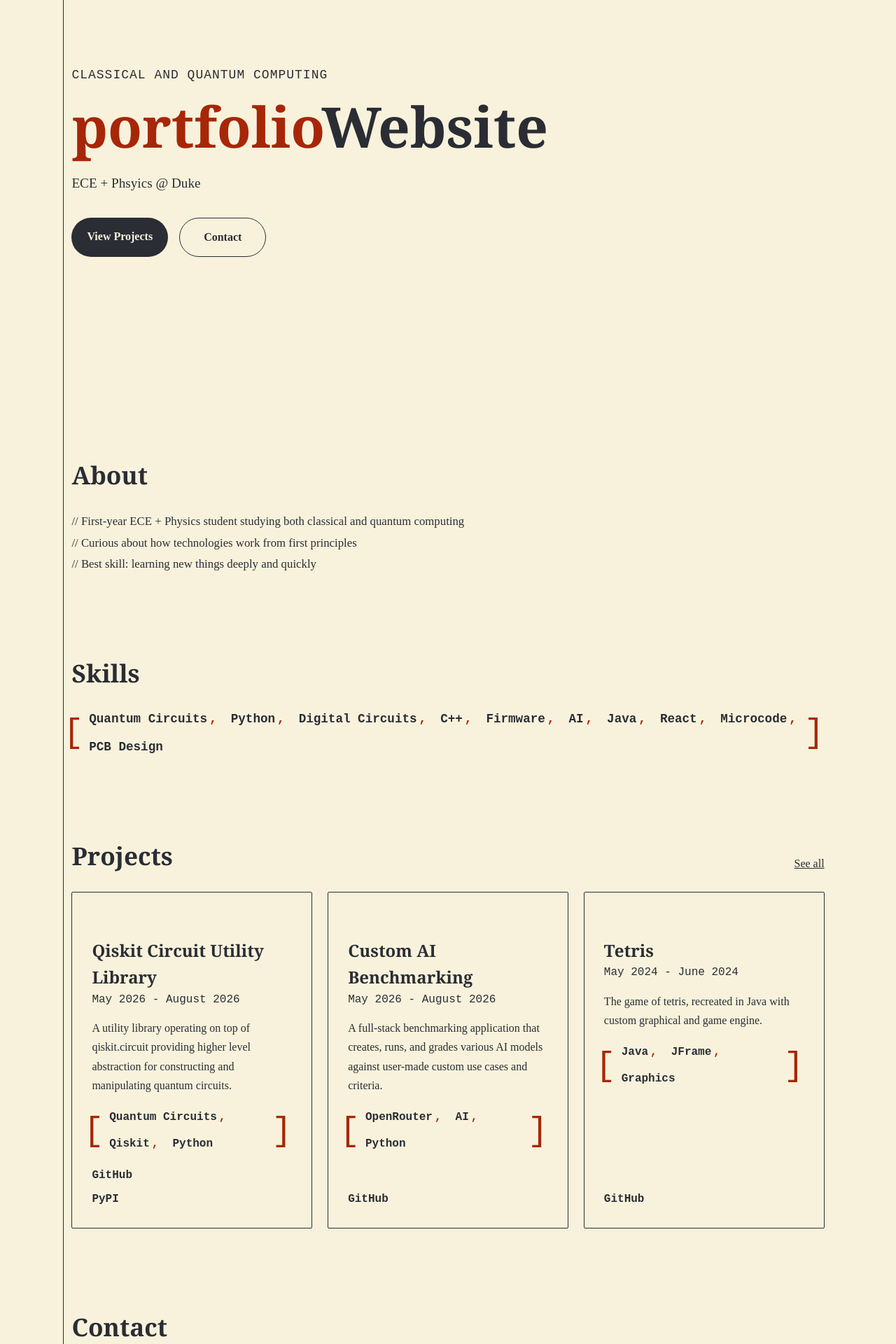
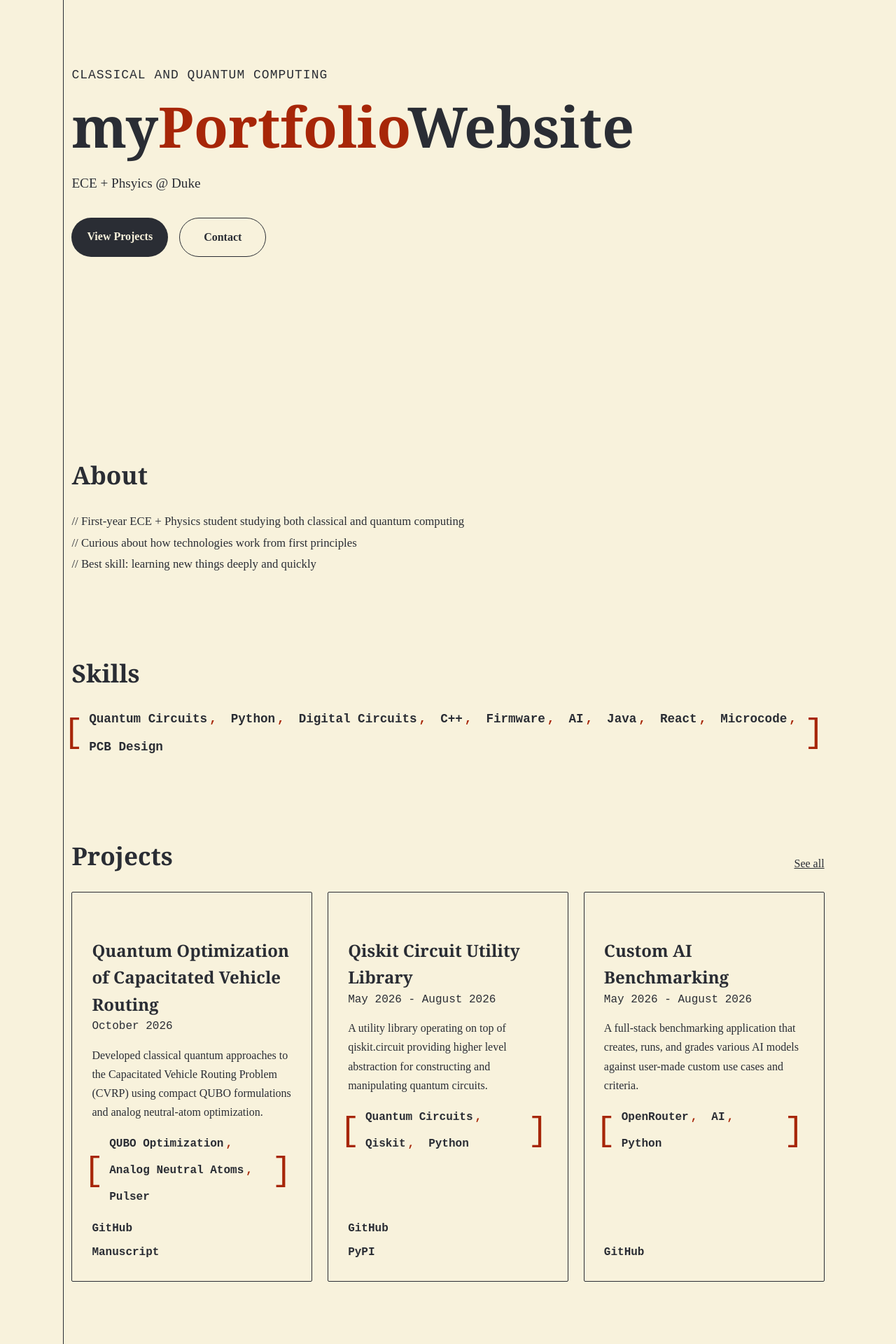
Before and after one commit to 1Aiden-K/portfolio-site, a React (Vite) app: page / in a window 1280 px wide. Shown: the part 200-2120 px from the top of the page at 70% size. Built offline with nearby package versions, Linux system fonts and the light colour scheme.

Commit message:
Added CVSP project

```diff
--- a/src/components/HomePage/Hero.jsx
+++ b/src/components/HomePage/Hero.jsx
@@ -7,7 +7,7 @@ function Hero() {
           <div>
             <p className="eyebrow">Classical and Quantum Computing</p>
             <h1>
-              <span>portfolio</span>Website
+              my<span>Portfolio</span>Website
             </h1>
             <p className="hero-text">
               ECE + Phsyics @ Duke
--- a/src/data/projectList.js
+++ b/src/data/projectList.js
@@ -1,4 +1,23 @@
 const projects = [
+  {
+    title: "Quantum Optimization of Capacitated Vehicle Routing",
+    date: "October 2026",
+    description:
+      "Developed classical quantum approaches to the Capacitated Vehicle Routing Problem (CVRP) using compact QUBO formulations and analog neutral-atom optimization.",
+    details:
+        "Devised a slack-free encoding that reduced the number of required binary variables by 71.4%, replacing explicit capacity constraints with a quadratic load-balancing penalty. Used Python, Pulser, and Pasqal's quantum emulators to simulate neutral-atom systems, benchmarking 20 problem instances against exact classical solutions and random sampling. Achieved 96.47% feasibility and 63.97% clustering-optimum sampling probabilities while investigating limitations in Hamiltonian fidelity, constraint enforcement, and scalability.",
+    tech: ["QUBO Optimization", "Analog Neutral Atoms", "Pulser"],
+    links: [
+      {
+        label: "GitHub",
+        url: "https://github.com/1Aiden-K/slack-free-quantum-qubo-model",
+      },
+      {
+        label: "Manuscript",
+        url: "https://www.aidenkhanna.com/papers/CVRP-Analog-Neutral-Atom-Clustering-with-Slack-Free-Encoding.pdf",
+      },
+    ],
+  },
   {
     title: "Qiskit Circuit Utility Library",
     date: "May 2026 - August 2026",
@@ -39,7 +58,7 @@ const projects = [
     description:
       "The game of tetris, recreated in Java with custom graphical and game engine.",
     details:
-      "Menu and window made with JFrame, game-area graphics and game logic created manually.",
+      "Menu and window made with JFrame, game-area graphics, and game logic created manually. ",
     tech: ["Java", "JFrame", "Graphics"],
     links: [
       {
```
